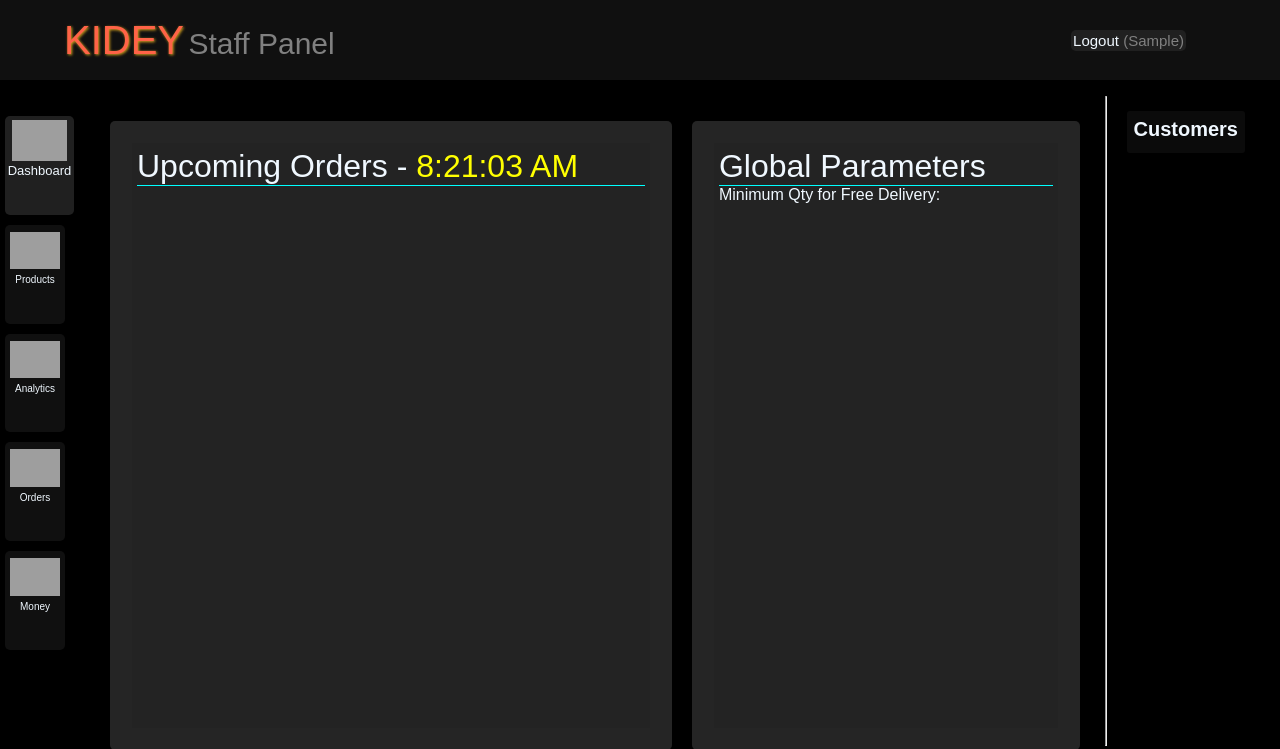
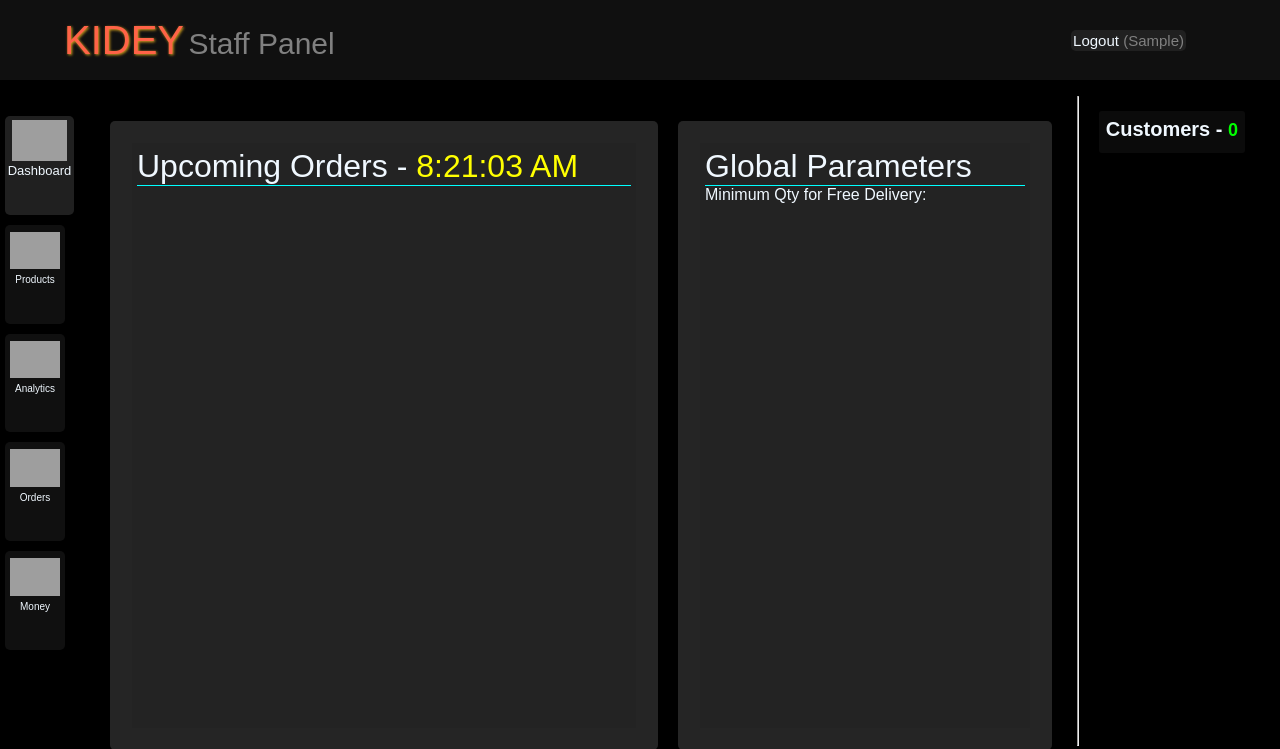
Before and after one commit to B6Infinity/kidey_DEV, a Django app: page /staff/ in a window 1280 px wide. Shown: the top 749 px of the page. Run offline with Django 3.2, Linux system fonts and the light colour scheme; the visitor is signed in with stand-in values (Sample User, id 1); data that the repository does not hold is empty; parts of the project's set-up code (start-up, migrations or seed data) failed here and were passed over; some libraries are stand-ins or nearby versions; grey boxes are pictures that could not be loaded.

Commit message:
customer count shown

```diff
--- a/staff/views.py
+++ b/staff/views.py
@@ -25,6 +25,7 @@ def home(request):
     if request.user.is_staff:
         all_customers = Customer.objects.order_by('name')
         DATA["CUSTOMERS"] = all_customers
+        DATA["customer_count"] = all_customers.count()
 
     return render(request, 'staff/home.html', DATA)
 
@@ -249,7 +250,6 @@ def deleteProduct(request):
     else:
         return HttpResponse("Critical Gateway! Data Loss!")
 
-
 def addOrder(request):
     if request.method == 'POST' and request.user.is_staff:
         printG(request.POST)
@@ -368,7 +368,6 @@ def fetchOrder(request):
 def fetch_relevant_orders(request):
     '''Relevant Order means the order that is to be delivered in the afternoon and night'''
 
-
 def withdrawMoney(request):
     if request.method == 'POST' and request.user.is_staff:
         withdraw_name = request.POST['withdraw_name']
@@ -389,7 +388,6 @@ def withdrawMoney(request):
         Expense.objects.create(withdrawer=withdraw_name, amount=int(withdraw_amt), summary=withdraw_summary, time_of_expense=time_of_expense, is_online=is_online)
 
         return redirect("money")
-
 
 def fetchCustomer(request):
 
--- a/templates/staff/home.html
+++ b/templates/staff/home.html
@@ -42,7 +42,7 @@
 
         <div class="sideboard-object" id="customer_panel">
 
-            <div style="margin-bottom: 5px; font-weight: 900;" class="fnt-small">Customers</div>
+            <div style="margin-bottom: 5px; font-weight: 900;" class="fnt-small">Customers - <span style="font-size: large; font-weight: 800; color: lime;">{{customer_count}}</span></div>
             {% for customer in CUSTOMERS %}
             <div class="cutomer-holder" id="customer-{{customer.id}}">
                 <div class="edit-customer-panel">
```
